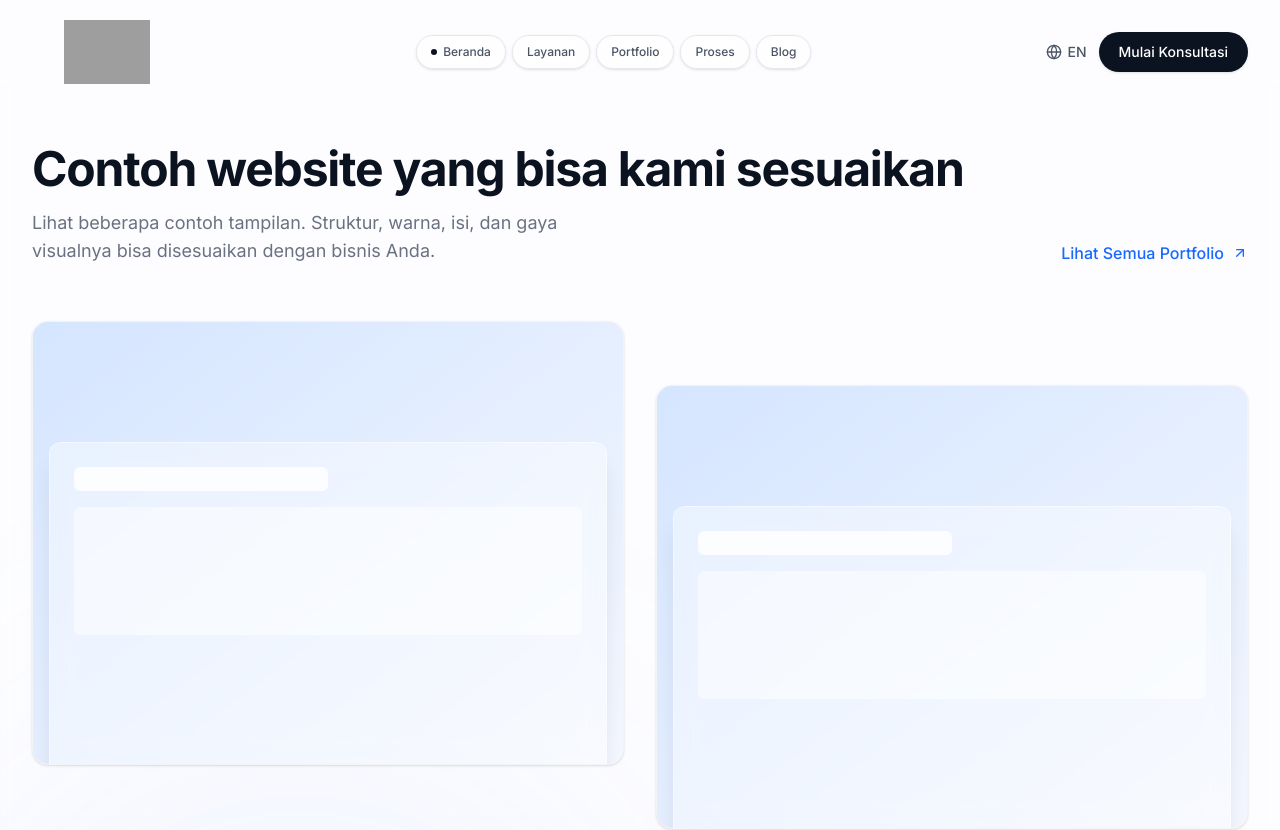
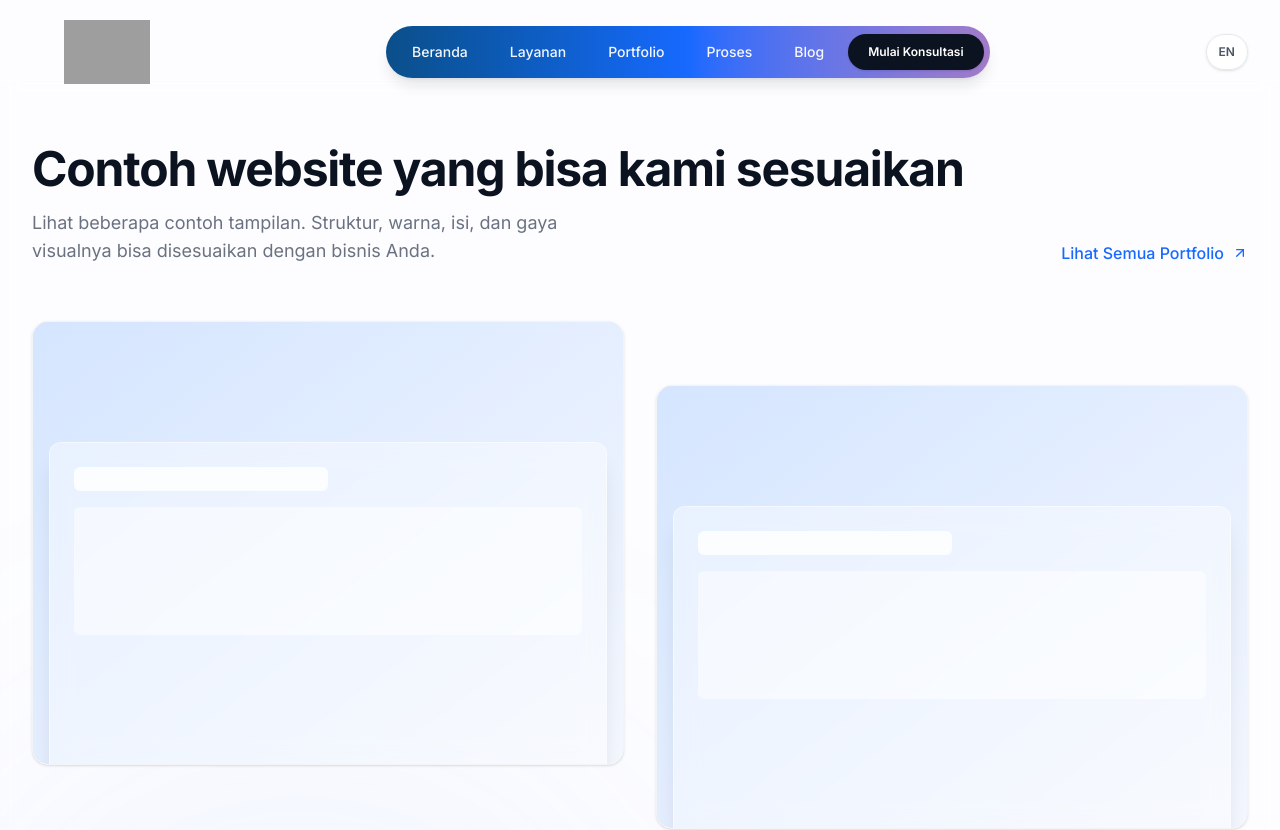
Before and after one commit to barrack3030-wq/NAKAMA-DIGITAL-UPGRADE, a React (Vite) app: page /portfolio in a window 1280 px wide. Shown: the top 830 px of the page. Built offline with nearby package versions, Linux system fonts and the light colour scheme; grey boxes are pictures that could not be loaded.

Commit message:
UX: redesign navbar as gradient pill menu

```diff
--- a/src/components/Navbar.tsx
+++ b/src/components/Navbar.tsx
@@ -38,21 +38,35 @@ export default function Navbar() {
             loading="eager"
           />
         </a>
-        <div className="hidden md:flex items-center gap-1.5">
+        <div className="hidden md:flex items-center rounded-full bg-gradient-to-r from-[#0b4f8a] via-brand-600 to-[#a27bc8] p-1.5 shadow-lg shadow-brand-900/10">
+          <div className="flex items-center gap-0.5">
             {navLinks.map(link => (
               <a
                 key={link.name}
                 href={link.href}
-              className="inline-flex items-center gap-1.5 rounded-full border border-gray-200 bg-white/65 px-3.5 py-2 text-xs font-medium text-gray-600 shadow-sm backdrop-blur-md transition-all hover:border-gray-300 hover:bg-white hover:text-brand-900 hover:shadow"
+                className="inline-flex items-center rounded-full px-5 py-2.5 text-sm font-medium text-white/95 transition-all hover:bg-white/10 hover:text-white"
               >
-              {link.name === t.nav.home && <span className="h-1.5 w-1.5 rounded-full bg-brand-900" />}
                 {link.name}
               </a>
             ))}
           </div>
-        <div className="hidden md:flex items-center gap-3">
-          <button onClick={toggleLanguage} className="flex items-center gap-1.5 text-sm font-medium text-gray-600 hover:text-brand-600 transition-colors"><Globe className="w-4 h-4"/><span>{lang === 'id' ? 'EN' : 'ID'}</span></button>
-          <a href="#contact" className="px-5 py-2.5 bg-brand-900 hover:bg-brand-800 text-white text-sm font-medium rounded-full transition-all duration-300 transform hover:scale-[1.02] shadow-sm">{t.nav.cta}</a>
+          <a
+            href="https://wa.me/6285820830530?text=Halo%20Nakama%20Digital,%20saya%20ingin%20konsultasi%20website."
+            target="_blank"
+            rel="noopener noreferrer"
+            className="ml-1 inline-flex items-center rounded-full bg-brand-900 px-5 py-2.5 text-xs font-semibold text-white shadow-sm transition-all hover:bg-slate-950"
+          >
+            {lang === 'id' ? 'Mulai Konsultasi' : 'Start Consultation'}
+          </a>
+        </div>
+        <div className="hidden md:flex items-center ml-3">
+          <button
+            onClick={toggleLanguage}
+            aria-label={lang === 'id' ? 'Switch to English' : 'Ganti ke Bahasa Indonesia'}
+            className="flex h-9 min-w-9 items-center justify-center rounded-full border border-gray-200 bg-white/80 px-3 text-xs font-semibold text-gray-600 shadow-sm backdrop-blur-md transition hover:border-gray-300 hover:text-brand-900"
+          >
+            {lang === 'id' ? 'EN' : 'ID'}
+          </button>
         </div>
         <div className="md:hidden flex items-center gap-4">
           <button onClick={toggleLanguage} className="text-gray-600 hover:text-brand-600 transition-colors flex items-center gap-1 font-medium text-sm"><Globe className="w-4 h-4"/><span>{lang === 'id' ? 'EN' : 'ID'}</span></button>
@@ -60,6 +74,6 @@ export default function Navbar() {
         </div>
       </div>
     </motion.nav>
-    <AnimatePresence>{mobileMenuOpen && <motion.div initial={{opacity:0,y:-20}} animate={{opacity:1,y:0}} exit={{opacity:0,y:-20}} className="fixed inset-0 z-40 bg-white/95 backdrop-blur-xl pt-24 px-6 md:hidden"><div className="mx-auto flex max-w-sm flex-col gap-2">{navLinks.map(link => <a key={link.name} href={link.href} onClick={()=>setMobileMenuOpen(false)} className="rounded-full border border-gray-200 px-5 py-3 text-center text-base font-medium text-gray-900 transition hover:border-brand-300 hover:bg-brand-50">{link.name}</a>)}<a href="https://wa.me/6285820830530?text=Halo%20Nakama%20Digital,%20saya%20ingin%20konsultasi%20website." target="_blank" rel="noopener noreferrer" onClick={()=>setMobileMenuOpen(false)} className="mt-3 rounded-full bg-brand-900 px-6 py-3.5 text-center text-base font-semibold text-white">{t.nav.cta}</a></div></motion.div>}</AnimatePresence>
+    <AnimatePresence>{mobileMenuOpen && <motion.div initial={{opacity:0,y:-20}} animate={{opacity:1,y:0}} exit={{opacity:0,y:-20}} className="fixed inset-0 z-40 bg-white/95 backdrop-blur-xl pt-24 px-6 md:hidden"><div className="mx-auto max-w-sm rounded-3xl bg-gradient-to-br from-[#0b4f8a] via-brand-600 to-[#a27bc8] p-3 shadow-2xl"><div className="flex flex-col gap-1">{navLinks.map(link => <a key={link.name} href={link.href} onClick={()=>setMobileMenuOpen(false)} className="rounded-full px-5 py-3.5 text-center text-base font-medium text-white transition hover:bg-white/10">{link.name}</a>)}<a href="https://wa.me/6285820830530?text=Halo%20Nakama%20Digital,%20saya%20ingin%20konsultasi%20website." target="_blank" rel="noopener noreferrer" onClick={()=>setMobileMenuOpen(false)} className="mt-2 rounded-full bg-brand-900 px-6 py-3.5 text-center text-base font-semibold text-white">{lang === 'id' ? 'Mulai Konsultasi' : 'Start Consultation'}</a></div></div></motion.div>}</AnimatePresence>
   </>;
 }
```
Lines whose indentation alone changed are shown as unchanged.
